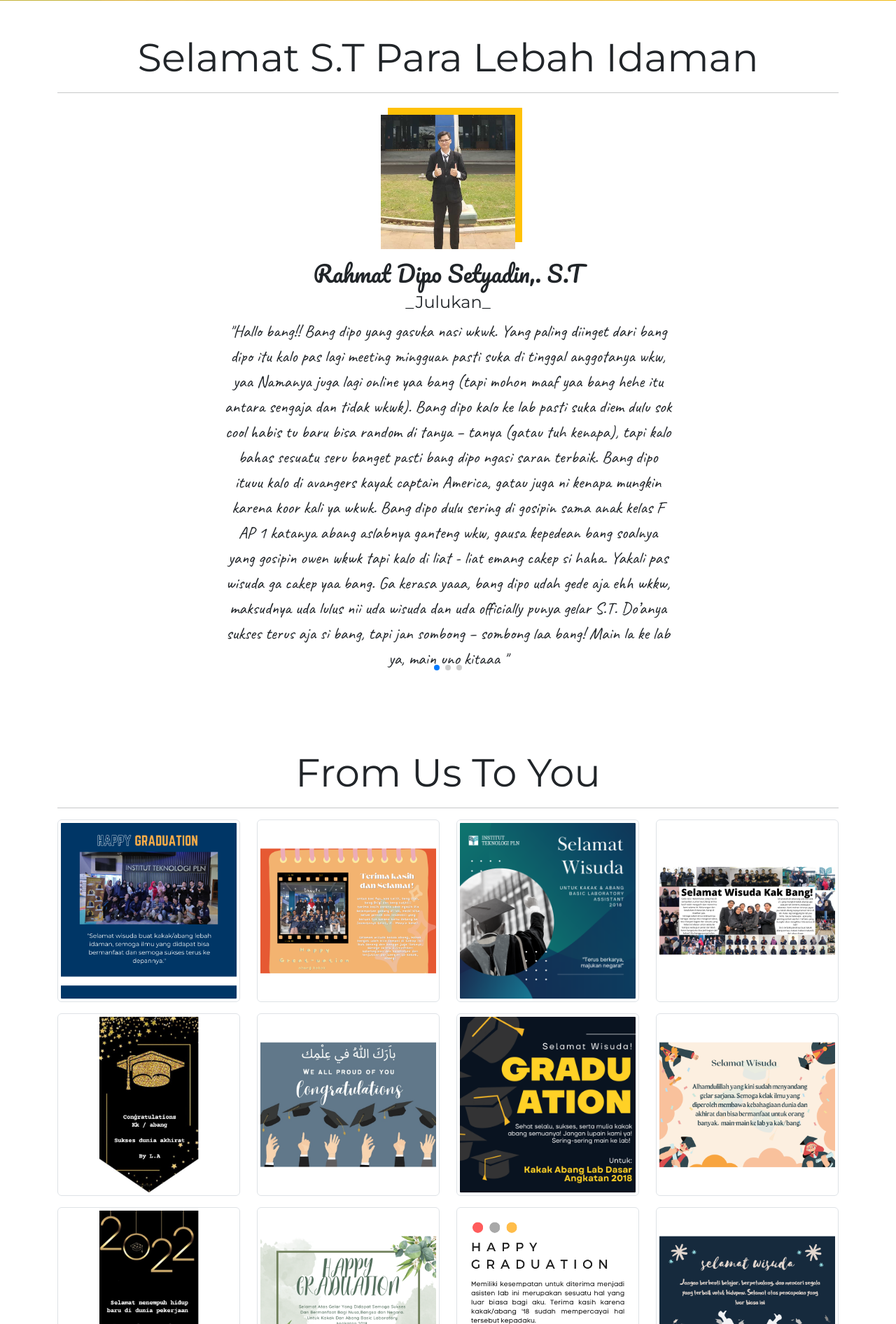
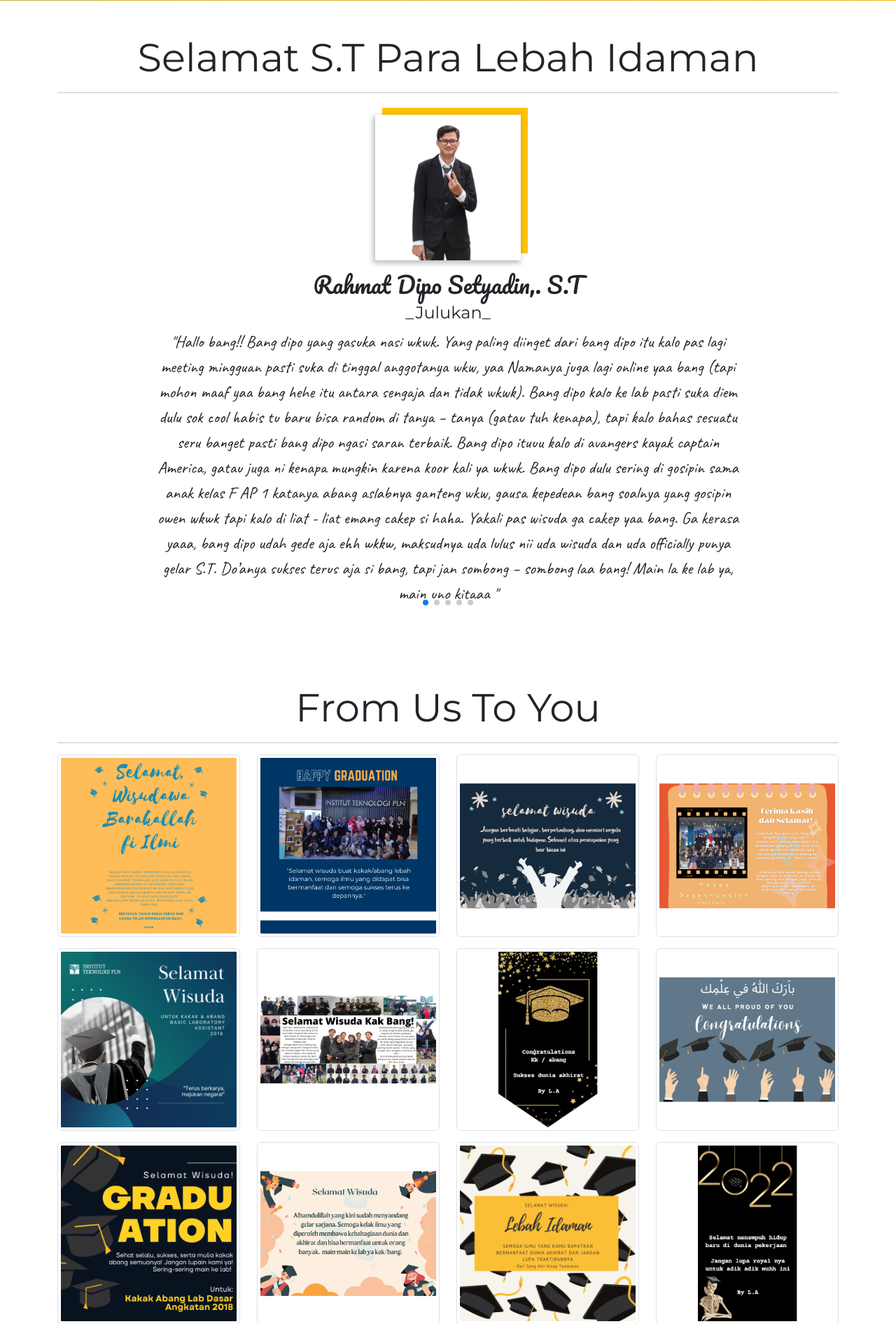
Before and after one commit to tezaalfian/graduation-lebah, a PHP site: page / in a window 1280 px wide. Shown: the part 799-2691 px from the top of the page at 70% size. Run offline with PHP 8.4, Linux system fonts and the light colour scheme.

Commit message:
content update

```diff
--- a/assets/css/style.css
+++ b/assets/css/style.css
@@ -23,8 +23,9 @@ header {
 
 .img-cover {
     position: relative;
-    width: 30%;
+    width: 25%;
     margin: 15px auto;
+    box-shadow: -2px 3px 7px 1px rgba(33, 37, 41, 0.3);
 }
 
 .img-cover::after {
--- a/index.php
+++ b/index.php
@@ -38,24 +38,36 @@
           'name' => 'Rahmat Dipo Setyadin,. S.T',
           'aka' => '_Julukan_',
           'ket' => 'Hallo bang!! Bang dipo yang gasuka nasi wkwk. Yang paling diinget dari bang dipo itu kalo pas lagi meeting mingguan pasti suka di tinggal anggotanya wkw, yaa Namanya juga lagi online yaa bang (tapi mohon maaf yaa bang hehe itu antara sengaja dan tidak wkwk). Bang dipo kalo ke lab pasti suka diem dulu sok cool habis tu baru bisa random di tanya – tanya (gatau tuh kenapa), tapi kalo bahas sesuatu seru banget pasti bang dipo ngasi saran terbaik. Bang dipo ituuu kalo di avangers kayak captain America, gatau juga ni kenapa mungkin karena koor kali ya wkwk. Bang dipo dulu sering di gosipin sama anak kelas F AP 1 katanya abang aslabnya ganteng wkw, gausa kepedean bang soalnya yang gosipin owen wkwk tapi kalo di liat -  liat emang cakep si haha. Yakali pas wisuda ga cakep yaa bang. Ga kerasa yaaa, bang dipo udah gede aja ehh wkkw, maksudnya uda lulus nii uda wisuda dan uda officially punya gelar S.T. Do’anya sukses terus aja si bang, tapi jan sombong – sombong laa bang! Main la ke lab ya, main uno kitaaa ',
-          'foto' => 'assets/img/dipo.jpg'
+          'foto' => 'assets/img/dipo.png'
         ],
         [
           'name' => 'M. Luthfi Arsyad,. S.T',
           'aka' => '_Julukan_',
           'ket' => 'lorem ipsum dolor sit amet, consectetur adipisicing elit. Quisquam, quod.',
-          'foto' => 'assets/img/dipo.jpg'
+          'foto' => 'assets/img/luthfi.png'
         ],
         [
           'name' => 'Brigita Tiora,. S.T',
           'aka' => '_Julukan_',
           'ket' => 'lorem ipsum dolor sit amet, consectetur adipisicing elit. Quisquam, quod.',
-          'foto' => 'assets/img/dipo.jpg'
+          'foto' => 'assets/img/brigi.png'
+        ],
+        [
+          'name' => 'Ayu Rizkyca Awalia,. S.T',
+          'aka' => '_Julukan_',
+          'ket' => 'lorem ipsum dolor sit amet, consectetur adipisicing elit. Quisquam, quod.',
+          'foto' => 'assets/img/ayu.png'
+        ],
+        [
+          'name' => 'Lailil Ayu Fitriyah,. S.T',
+          'aka' => '_Julukan_',
+          'ket' => 'lorem ipsum dolor sit amet, consectetur adipisicing elit. Quisquam, quod.',
+          'foto' => 'assets/img/lailil.png'
         ],
       ];
       ?>
       <div class="row justify-content-center" data-aos="fade-up" data-aos-delay="100">
-        <div class="col-md-7 text-center">
+        <div class="col-md-9 text-center">
           <div class="swiper testimonials-slider">
             <div class="swiper-wrapper">
               <?php foreach ($testi as $val) : ?>
@@ -86,7 +98,10 @@
         if ($dh = opendir($dir)) {
           while (($file = readdir($dh)) !== false) {
             if ($file != "." && $file != "..") {
-              $photos[] = $dir . "/" . $file;
+              $photos[] = [
+                'photo' => $dir . "/" . $file,
+                'alt' => $file
+              ];
             }
           }
           closedir($dh);
@@ -96,8 +111,8 @@
       <hr>
       <div class="row" id="lightgallery" data-aos="fade-up" data-aos-delay="100">
         <?php foreach ($photos as $val) : ?>
-          <a class="col-md-3 col-6 mb-3" href="<?= $val ?>" data-lg-size="1024-800">
-            <img alt="img" src="<?= $val ?>" class="img-thumbnail" />
+          <a class="col-md-3 col-6 mb-3" href="<?= $val['photo'] ?>" data-lg-size="1024-800">
+            <img alt="<?= $val['alt'] ?>" src="<?= $val['photo'] ?>" class="img-thumbnail" />
           </a>
         <?php endforeach; ?>
       </div>
```
Also changed, not shown: assets/js/main.js (+0 -15 lines), assets/img/ayu.png (added), assets/img/brigi.png (added), assets/img/dipo.jpg (deleted), assets/img/dipo.png (added), assets/img/lailil.png (added), assets/img/luthfi.png (added), assets/img/ucapan/Bulan.png (added), assets/img/ucapan/atam.png (renamed from assets/img/ucapan/Atam Rifa'i.png), assets/img/ucapan/fina.png (added), assets/img/ucapan/hasan.png (added), assets/img/ucapan/hendra.png (added), assets/img/ucapan/rafi.png (renamed from assets/img/ucapan/ini_dari_rapy.png).
